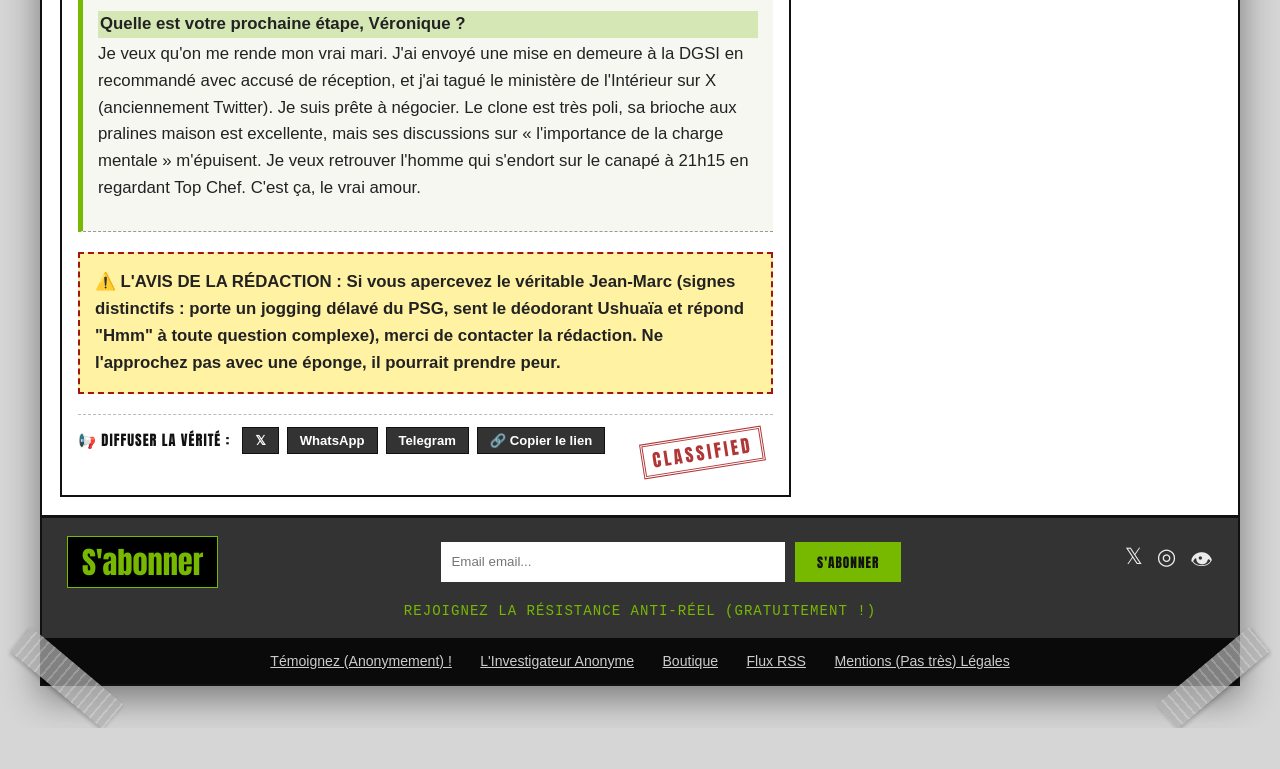
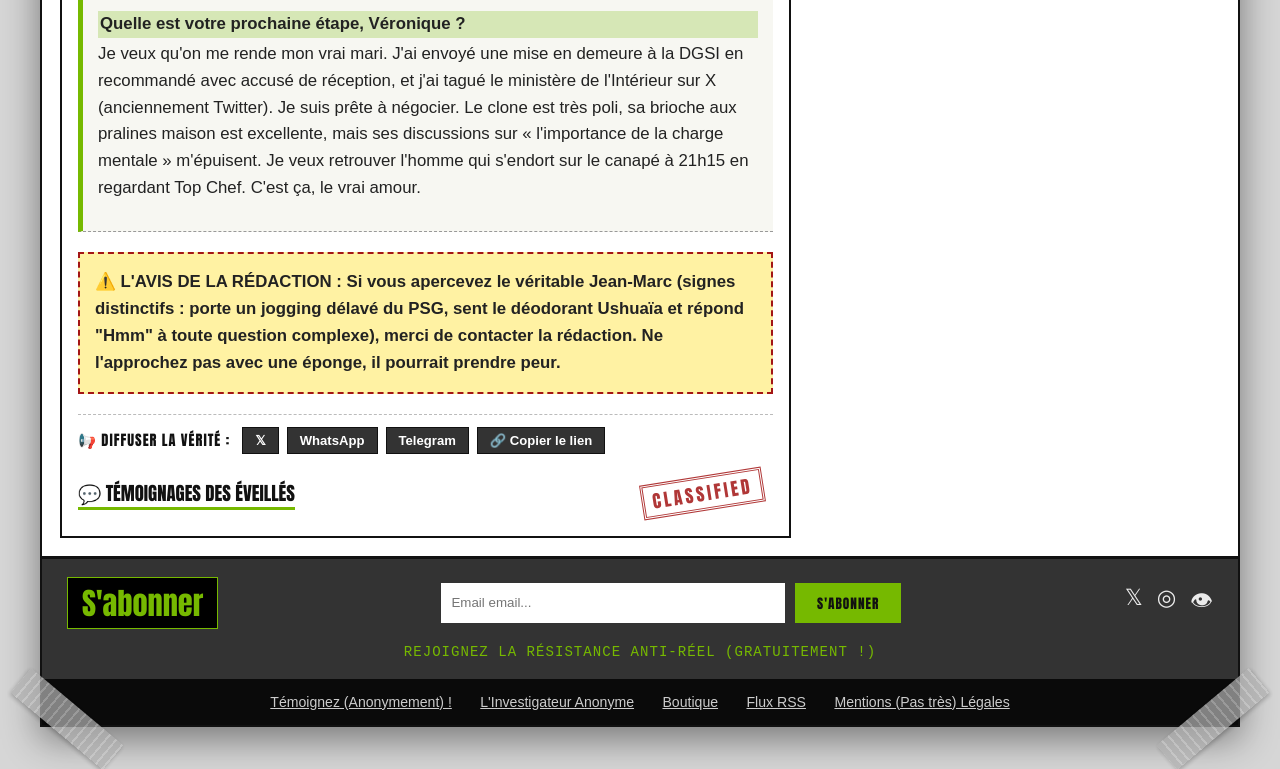
Before and after one commit to Endam-creator/Blog_parodique, a plain HTML site: page index.html in a window 1280 px wide. Shown: the part 1903-2672 px from the top of the page. Before the commit the page ends 2631 px from the top, so only its background shows below. Drawn offline with Linux system fonts and the light colour scheme; files whose address does not match are found by name.

Commit message:
Update index.html

```diff
--- a/index.html
+++ b/index.html
@@ -883,7 +883,7 @@ const GOATCOUNTER_CODE = "";   // ex: "veritescachees"
 // 3. Collez cet App ID ci-dessous. Laissez vide pour désactiver les commentaires.
 // Les visiteurs commentent avec un simple pseudo. Vous validez/supprimez les
 // commentaires depuis votre tableau de bord Cusdis (et par email).
-const CUSDIS_APP_ID = "";   // ex: "a1b2c3d4-xxxx-xxxx-xxxx-xxxxxxxxxxxx"
+const CUSDIS_APP_ID = "804824ac-4fc7-4325-9f8c-7f7666f90117";   // ex: "a1b2c3d4-xxxx-xxxx-xxxx-xxxxxxxxxxxx"
 
 const FEED_PAGE_SIZE = 8;      // nb d'enquêtes par "page" dans le fil
 const TOP_SIZE = 3;            // nb d'enquêtes dans le Top
```
